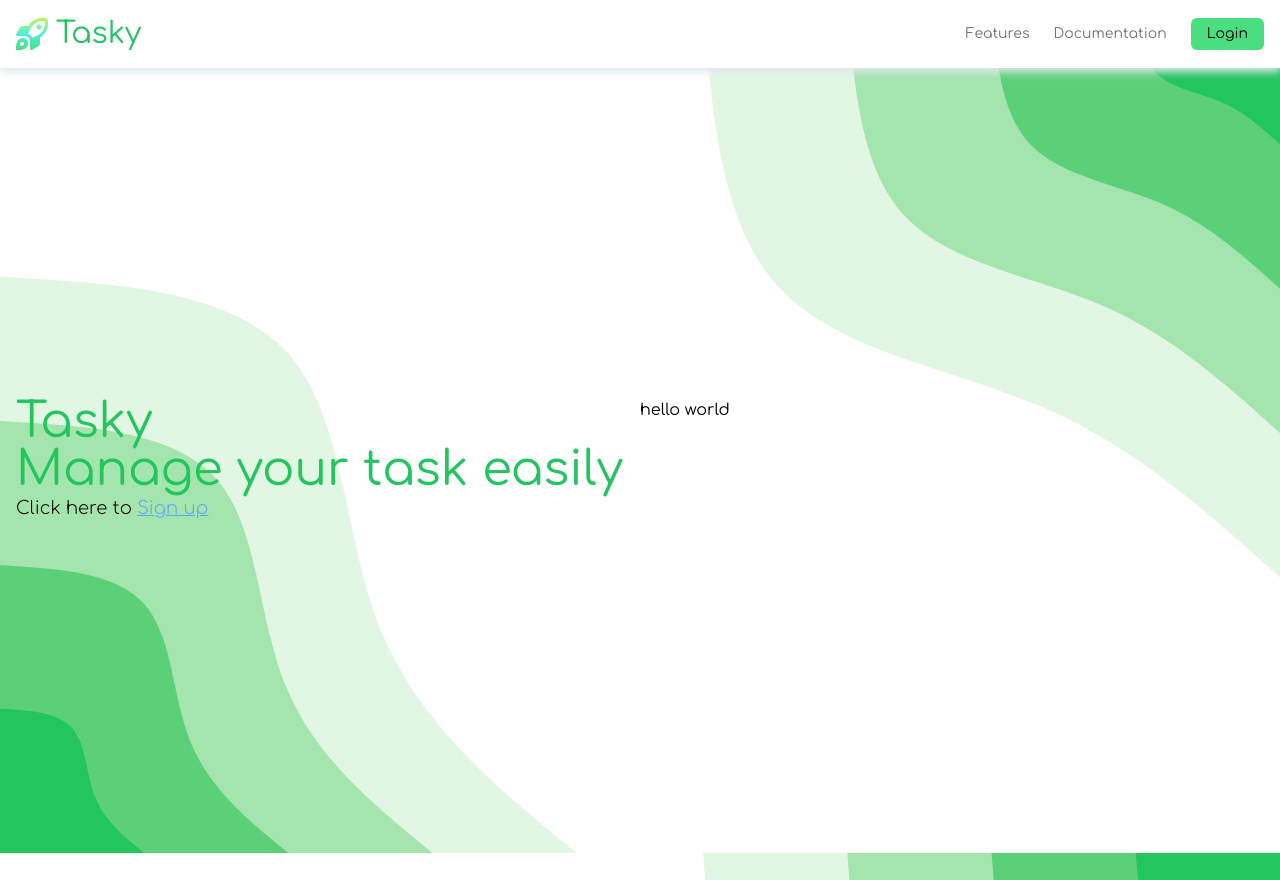
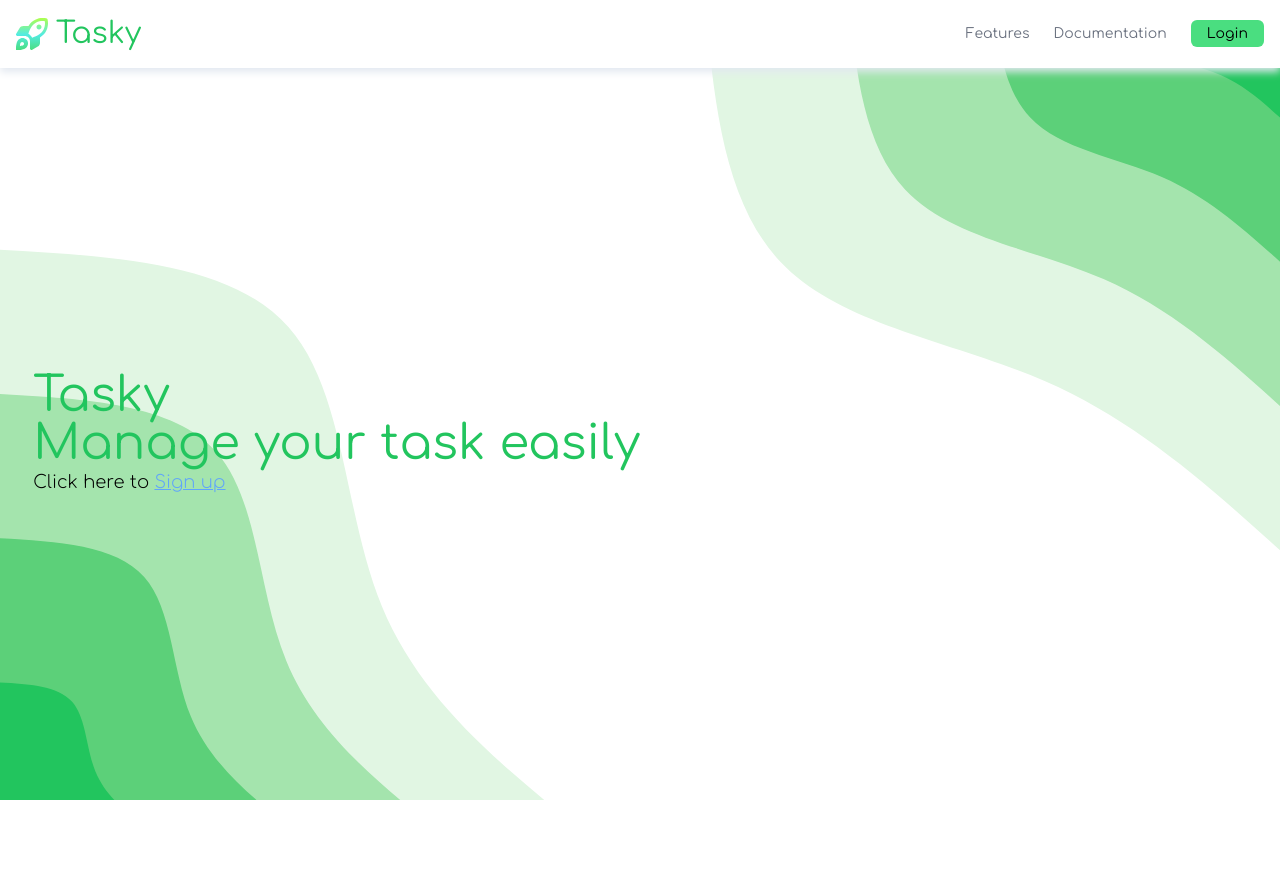
Before and after one commit to SzelamC/Tasky, a Next.js app: page / in a window 1280 px wide. After the commit the page ends 800 px from the top, so only its background shows below. Built offline with nearby package versions, Linux system fonts and the light colour scheme.

Commit message:
update svg and background image

```diff
--- a/src/app/(basic-layout)/layout.tsx
+++ /dev/null
@@ -1,22 +0,0 @@
-import NavigationBar from "@/components/ui/NavigationBar";
-import "../globals.css";
-
-export const metadata = {
-  title: "Tasky",
-  description: "Manage your task easily",
-};
-
-export default function RootLayout({
-  children,
-}: {
-  children: React.ReactNode;
-}) {
-  return (
-    <html lang="en">
-      <body className="mx-auto h-screen bg-homepage-pattern bg-cover bg-fixed bg-center bg-no-repeat overflow-hidden">
-        <NavigationBar />
-        {children}
-      </body>
-    </html>
-  );
-}
--- /dev/null
+++ b/src/app/(homepage)/layout.tsx
@@ -0,0 +1,14 @@
+import NavigationBar from '@/components/ui/NavigationBar';
+
+export default function RootLayout({
+  children,
+}: {
+  children: React.ReactNode;
+}) {
+  return (
+    <div className="h-screen bg-homepage-pattern bg-cover bg-fixed bg-center bg-no-repeat flex flex-col">
+      <NavigationBar />
+      {children}
+    </div>
+  );
+}
--- a/src/app/(basic-layout)/page.tsx
+++ b/src/app/(homepage)/page.tsx
@@ -1,23 +1,23 @@
-import Link from "next/link";
+import NavigationLink from '@/components/ui/NavigationLink';
 
 export default function Home() {
   return (
-    <main className="mx-auto mt-20 flex min-h-[760px] max-w-7xl items-center p-4">
+    <main className="flex max-w-7xl items-center px-4 flex-1 mx-auto">
       <div className="grid w-full grid-cols-1 md:grid-cols-2">
         <div>
           <h1 className="text-5xl text-green-500">Tasky</h1>
           <h1 className="text-5xl text-green-500">Manage your task easily</h1>
           <h2 className="text-lg font-light">
-            Click here to{" "}
-            <Link
+            Click here to{' '}
+            <NavigationLink
               href="#"
               className="text-blue-400 underline hover:text-blue-500 active:text-blue-600"
             >
               Sign up
-            </Link>
+            </NavigationLink>
           </h2>
         </div>
-        <h1>hello world</h1>
+        <div></div>
       </div>
     </main>
   );
--- a/src/app/globals.css
+++ b/src/app/globals.css
@@ -1,10 +1,10 @@
-@import url("https://fonts.googleapis.com/css2?family=Comfortaa:wght@300;400;500;600;700&display=swap");
+@import url('https://fonts.googleapis.com/css2?family=Comfortaa:wght@300;400;500;600;700&display=swap');
 @tailwind base;
 @tailwind components;
 @tailwind utilities;
 
 @layer base {
   html {
-    font-family: "Comfortaa", system-ui, sans-serif;
+    font-family: 'Comfortaa', system-ui, sans-serif;
   }
 }
--- /dev/null
+++ b/src/app/layout.tsx
@@ -0,0 +1,36 @@
+import './globals.css';
+
+export const metadata = {
+  title: 'Tasky',
+  description: 'Manage your task easily',
+};
+
+export default function RootLayout({
+  children,
+}: {
+  children: React.ReactNode;
+}) {
+  return (
+    <html lang="en">
+      <body>
+        <svg
+          xmlns="http://www.w3.org/2000/svg"
+          viewBox="0 0 512 512"
+          className="absolute w-0 h-0"
+        >
+          <symbol id="tasky_logo">
+            {/* <defs>
+            <linearGradient id="icon_gradient" gradientTransform="rotate(90)">
+            <stop offset="0%" stopColor="#aeff4c" />
+            <stop offset="52%" stopColor="#53ebe3" />
+            <stop offset="100%" stopColor="#4ade80" />
+            </linearGradient>
+          </defs> */}
+            <path d="M408 143.1C408 166.1 390.1 183.1 368 183.1C345.9 183.1 328 166.1 328 143.1C328 121.9 345.9 103.1 368 103.1C390.1 103.1 408 121.9 408 143.1zM384 312.1V394.2C384 419.7 370.6 443.2 348.7 456.2L260.2 508.6C252.8 513 243.6 513.1 236.1 508.9C228.6 504.6 224 496.6 224 488V373.3C224 350.6 215 328.1 199 312.1C183 296.1 161.4 288 138.7 288H24C15.38 288 7.414 283.4 3.146 275.9C-1.123 268.4-1.042 259.2 3.357 251.8L55.83 163.3C68.79 141.4 92.33 127.1 117.8 127.1H199.9C281.7-3.798 408.8-8.546 483.9 5.272C495.6 7.411 504.6 16.45 506.7 28.07C520.5 103.2 515.8 230.3 384 312.1V312.1zM197.9 253.9C210.8 260.2 222.6 268.7 232.1 279C243.3 289.4 251.8 301.2 258.1 314.1C363.9 284.1 414.8 234.5 439.7 188C464.7 141.3 466.1 90.47 461.7 50.33C421.5 45.02 370.7 47.34 323.1 72.33C277.5 97.16 227.9 148.1 197.9 253.9H197.9zM41.98 345.5C76.37 311.1 132.1 311.1 166.5 345.5C200.9 379.9 200.9 435.6 166.5 470C117 519.5 .4765 511.5 .4765 511.5C.4765 511.5-7.516 394.1 41.98 345.5V345.5zM64.58 447.4C64.58 447.4 103.3 450.1 119.8 433.6C131.2 422.2 131.2 403.6 119.8 392.2C108.3 380.8 89.81 380.8 78.38 392.2C61.92 408.7 64.58 447.4 64.58 447.4z" />
+          </symbol>
+        </svg>
+        {children}
+      </body>
+    </html>
+  );
+}
--- /dev/null
+++ b/src/app/login/page.tsx
@@ -0,0 +1,24 @@
+export default function LoginPage() {
+  return (
+    <div className="max-w-4xl mx-auto my-16 max-h-fit text-center">
+      <div>
+        <svg
+          xmlns="http://www.w3.org/2000/svg"
+          viewBox="0 0 512 512"
+          width={64}
+          className="inline"
+        >
+          <defs>
+            <linearGradient id="icon_gradient" gradientTransform="rotate(90)">
+              <stop offset="0%" stopColor="#aeff4c" />
+              <stop offset="52%" stopColor="#53ebe3" />
+              <stop offset="100%" stopColor="#4ade80" />
+            </linearGradient>
+          </defs>
+          <use href="#tasky_logo" fill="url('#icon_gradient')"></use>
+        </svg>
+      </div>
+      <div></div>
+    </div>
+  );
+}
--- a/src/components/ui/NavigationBar.tsx
+++ b/src/components/ui/NavigationBar.tsx
@@ -1,6 +1,6 @@
 // <svg xmlns="http://www.w3.org/2000/svg" viewBox="0 0 512 512"><!--! Font Awesome Pro 6.2.0 by @fontawesome - https://fontawesome.com License - https://fontawesome.com/license (Commercial License) Copyright 2022 Fonticons, Inc. --><path fill="currentColor" d="M408 143.1C408 166.1 390.1 183.1 368 183.1C345.9 183.1 328 166.1 328 143.1C328 121.9 345.9 103.1 368 103.1C390.1 103.1 408 121.9 408 143.1zM384 312.1V394.2C384 419.7 370.6 443.2 348.7 456.2L260.2 508.6C252.8 513 243.6 513.1 236.1 508.9C228.6 504.6 224 496.6 224 488V373.3C224 350.6 215 328.1 199 312.1C183 296.1 161.4 288 138.7 288H24C15.38 288 7.414 283.4 3.146 275.9C-1.123 268.4-1.042 259.2 3.357 251.8L55.83 163.3C68.79 141.4 92.33 127.1 117.8 127.1H199.9C281.7-3.798 408.8-8.546 483.9 5.272C495.6 7.411 504.6 16.45 506.7 28.07C520.5 103.2 515.8 230.3 384 312.1V312.1zM197.9 253.9C210.8 260.2 222.6 268.7 232.1 279C243.3 289.4 251.8 301.2 258.1 314.1C363.9 284.1 414.8 234.5 439.7 188C464.7 141.3 466.1 90.47 461.7 50.33C421.5 45.02 370.7 47.34 323.1 72.33C277.5 97.16 227.9 148.1 197.9 253.9H197.9zM41.98 345.5C76.37 311.1 132.1 311.1 166.5 345.5C200.9 379.9 200.9 435.6 166.5 470C117 519.5 .4765 511.5 .4765 511.5C.4765 511.5-7.516 394.1 41.98 345.5V345.5zM64.58 447.4C64.58 447.4 103.3 450.1 119.8 433.6C131.2 422.2 131.2 403.6 119.8 392.2C108.3 380.8 89.81 380.8 78.38 392.2C61.92 408.7 64.58 447.4 64.58 447.4z"/></svg>
-import Link from "next/link";
-import Button from "./Button";
+import Button from './Button';
+import NavigationLink from './NavigationLink';
 
 function TaskyLogoIcon() {
   return (
@@ -13,34 +13,17 @@ function TaskyLogoIcon() {
             <stop offset="100%" stopColor="#4ade80" />
           </linearGradient>
         </defs>
-        <path
-          fill="url('#icon_gradient')"
-          d="M408 143.1C408 166.1 390.1 183.1 368 183.1C345.9 183.1 328 166.1 328 143.1C328 121.9 345.9 103.1 368 103.1C390.1 103.1 408 121.9 408 143.1zM384 312.1V394.2C384 419.7 370.6 443.2 348.7 456.2L260.2 508.6C252.8 513 243.6 513.1 236.1 508.9C228.6 504.6 224 496.6 224 488V373.3C224 350.6 215 328.1 199 312.1C183 296.1 161.4 288 138.7 288H24C15.38 288 7.414 283.4 3.146 275.9C-1.123 268.4-1.042 259.2 3.357 251.8L55.83 163.3C68.79 141.4 92.33 127.1 117.8 127.1H199.9C281.7-3.798 408.8-8.546 483.9 5.272C495.6 7.411 504.6 16.45 506.7 28.07C520.5 103.2 515.8 230.3 384 312.1V312.1zM197.9 253.9C210.8 260.2 222.6 268.7 232.1 279C243.3 289.4 251.8 301.2 258.1 314.1C363.9 284.1 414.8 234.5 439.7 188C464.7 141.3 466.1 90.47 461.7 50.33C421.5 45.02 370.7 47.34 323.1 72.33C277.5 97.16 227.9 148.1 197.9 253.9H197.9zM41.98 345.5C76.37 311.1 132.1 311.1 166.5 345.5C200.9 379.9 200.9 435.6 166.5 470C117 519.5 .4765 511.5 .4765 511.5C.4765 511.5-7.516 394.1 41.98 345.5V345.5zM64.58 447.4C64.58 447.4 103.3 450.1 119.8 433.6C131.2 422.2 131.2 403.6 119.8 392.2C108.3 380.8 89.81 380.8 78.38 392.2C61.92 408.7 64.58 447.4 64.58 447.4z"
-        />
+        <use href="#tasky_logo" fill="url('#icon_gradient')"></use>
       </svg>
       <p className="text-3xl">Tasky</p>
     </span>
   );
 }
 
-type NavigationLinkProps = {
-  href: string;
-  className?: string;
-  children: React.ReactNode;
-};
-
-function NavigationLink({ href, children, className }: NavigationLinkProps) {
-  return (
-    <Link className={className} href={href}>
-      {children}
-    </Link>
-  );
-}
-
 export default function NavigationBar() {
   return (
-    <nav className="fixed top-0 w-full bg-white p-4 shadow-[0_4px_8px_0] shadow-slate-200">
-      <div className="mx-auto flex max-w-3xl items-center justify-between md:max-w-5xl lg:max-w-7xl">
+    <nav className="w-full bg-white p-4 shadow-[0_4px_8px_0] shadow-slate-200">
+      <div className="mx-auto flex max-w-3xl items-center justify-between md:max-w-7xl">
         <TaskyLogoIcon />
         <div className="flex items-center gap-10">
           <ul className="hidden items-center gap-6 text-sm text-gray-600 sm:flex">
@@ -61,9 +44,12 @@ export default function NavigationBar() {
               </NavigationLink>
             </li>
             <li>
-              <Button className="rounded-md bg-green-400 px-4 py-1.5 text-sm font-normal text-black hover:bg-green-500 active:bg-green-600">
+              <NavigationLink
+                href="/login"
+                className="rounded-md bg-green-400 px-4 py-1.5 text-sm font-normal text-black hover:bg-green-500 active:bg-green-600"
+              >
                 Login
-              </Button>
+              </NavigationLink>
             </li>
           </ul>
           <svg
--- /dev/null
+++ b/src/components/ui/NavigationLink.tsx
@@ -0,0 +1,19 @@
+import Link from 'next/link';
+
+type NavigationLinkProps = {
+  href: string;
+  className?: string;
+  children: React.ReactNode;
+};
+
+export default function NavigationLink({
+  href,
+  children,
+  className,
+}: NavigationLinkProps) {
+  return (
+    <Link className={className} href={href}>
+      {children}
+    </Link>
+  );
+}
--- a/tailwind.config.js
+++ b/tailwind.config.js
@@ -1,14 +1,17 @@
 /** @type {import('tailwindcss').Config} */
 module.exports = {
   content: [
-    "./src/pages/**/*.{js,ts,jsx,tsx,mdx}",
-    "./src/components/**/*.{js,ts,jsx,tsx,mdx}",
-    "./src/app/**/*.{js,ts,jsx,tsx,mdx}",
+    './src/pages/**/*.{js,ts,jsx,tsx,mdx}',
+    './src/components/**/*.{js,ts,jsx,tsx,mdx}',
+    './src/app/**/*.{js,ts,jsx,tsx,mdx}',
   ],
   theme: {
     extend: {
       backgroundImage: {
-        "homepage-pattern": "url('/homepage_bg.svg')",
+        'homepage-pattern': "url('/homepage_bg.svg')",
+      },
+      minHeight: {
+        'screen-h': '50vh',
       },
     },
   },
```
